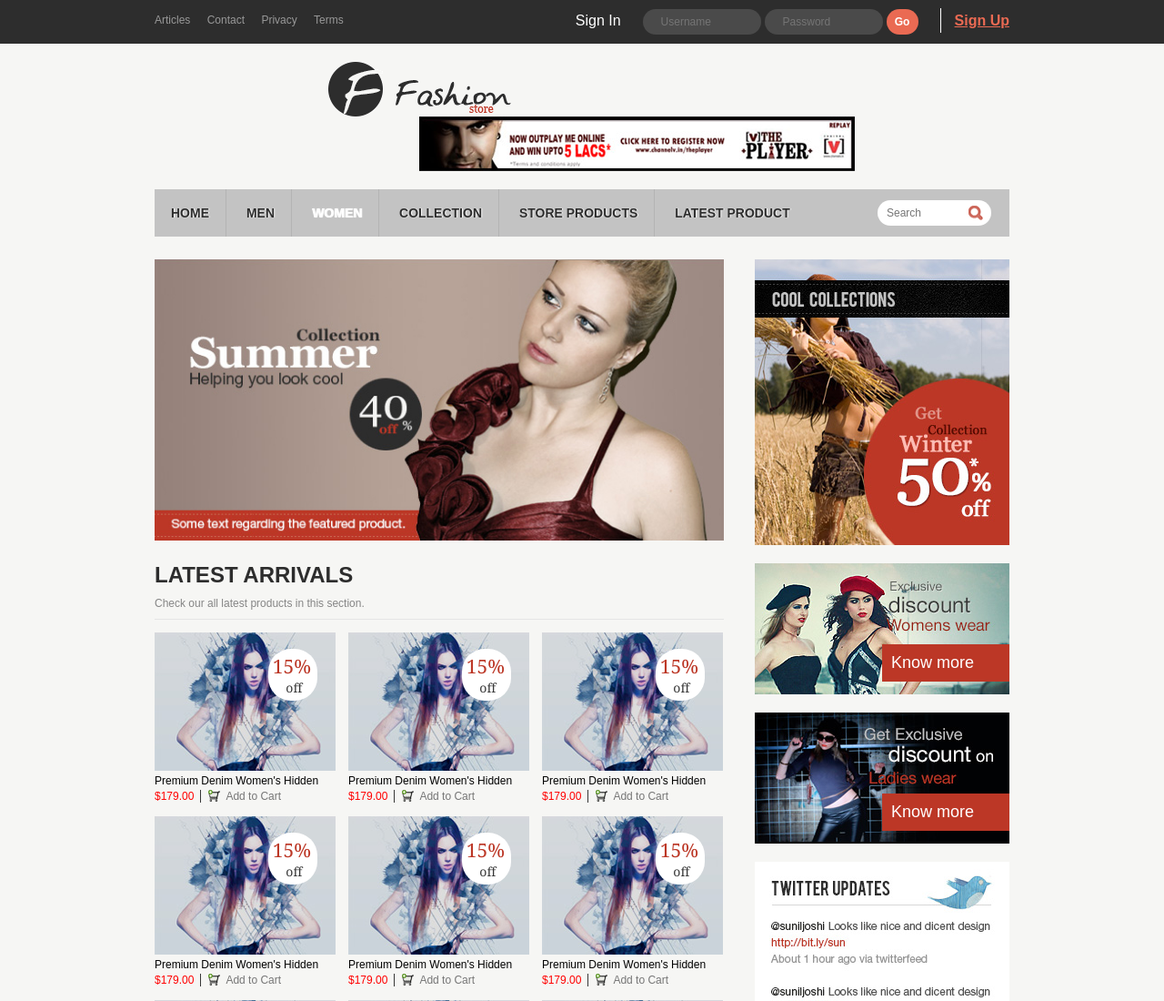
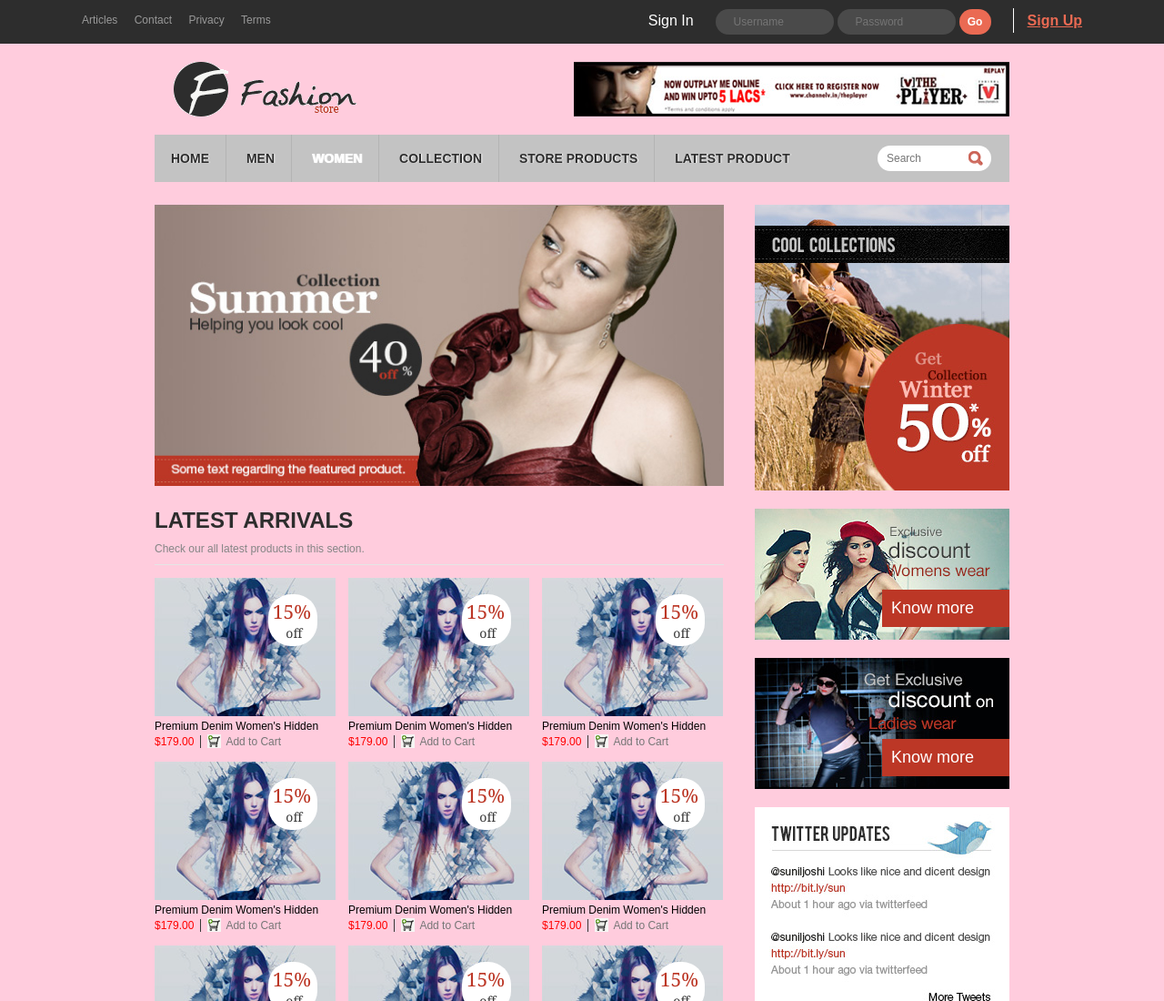
Before and after one commit to GoMan1988/work_2, a plain HTML site: page index.html in a window 1280 px wide. Shown: the top 1100 px of the page at 91% size. Drawn offline with Linux system fonts and the light colour scheme.

Commit message:
Merge branch 'new_style'

```diff
--- a/style/style.css
+++ b/style/style.css
@@ -58,7 +58,7 @@ html {
 	min-height:100%; /* всегда показываем вертикальную полосу прокрутки  */
 }
 body {
-	background:#f6f6f4;
+	background:#ffccdd;
 	color: #000;
 	text-align: left;
 	font-size: 1em; /* используем безопасные шрифтовые CSS стеки */
@@ -96,7 +96,7 @@ img{
 
 .top {background: #2d2d2d; width:100%;}
 
-.nav_top {max-width: 940px; margin: 0 auto; border: 0px solid #fff; }
+.nav_top {max-width: 1100px; margin: 0 auto; border: 0px solid #fff; }
 .nav_top nav {color: #999999; float:left; border: 0px solid #fff; font-size: 0.75em; font-family:Arial,sanf-serif;}
 .nav_top ul li {display:inline-block; padding: 15px 15px 15px 0;}
 .nav_top ul li a {color: #999999; text-decoration:none;}
@@ -110,7 +110,7 @@ background:#4a4a4a; border-radius: 15px; width:130px; box-sizing:border-box; col
 
 
 
-.block_logo {max-width: 600px; margin: 20px auto 0 auto; border: 0px solid #000;}
+.block_logo {max-width: 940px; margin: 20px auto 0 auto; border: 0px solid #000;}
 
 .logo {float:left; margin-left: 20px;}
 .hed_baner {float:right;}
```
